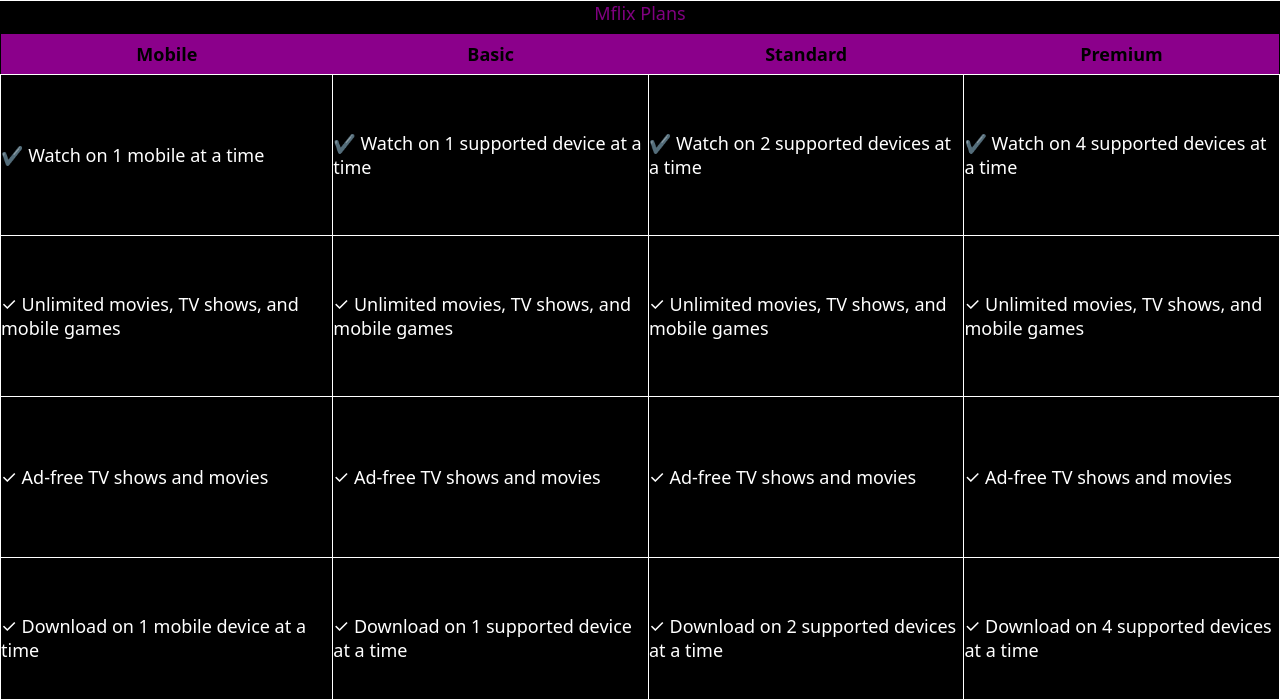
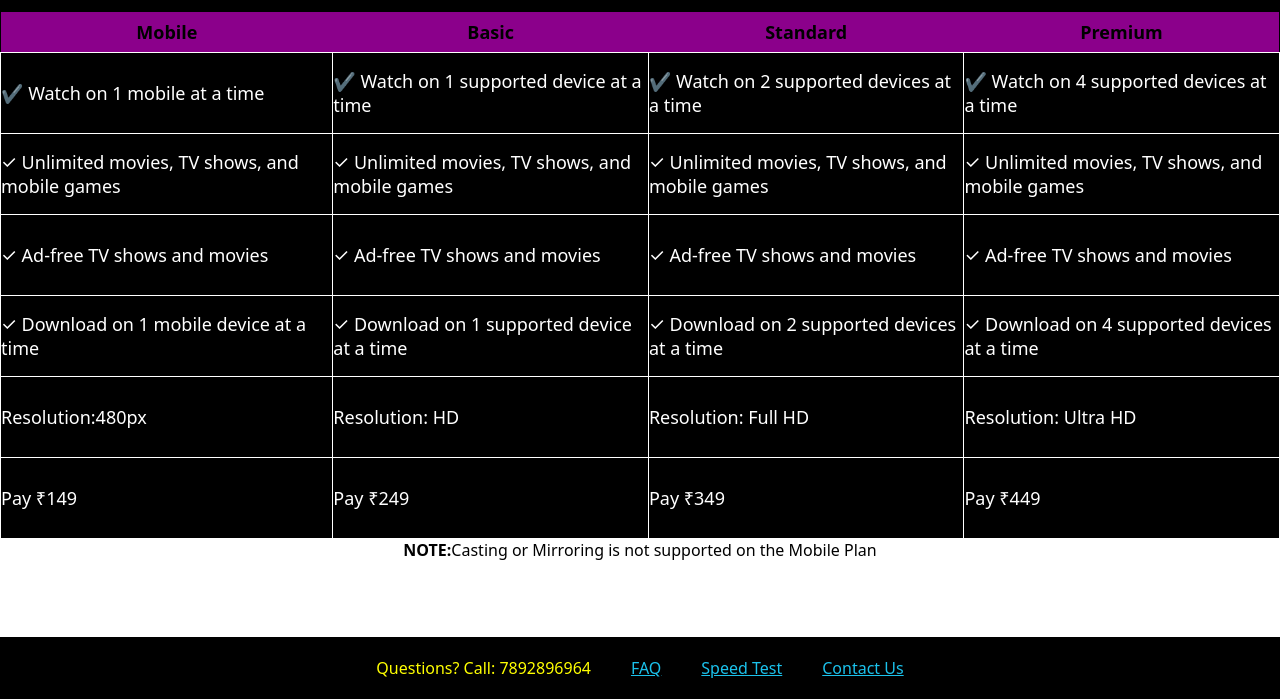
Before and after one commit to nishanthdmello/Netflix-Clone, a React app: page /plans in a window 1280 px wide. Shown: the part 101-800 px from the top of the page. Built offline with nearby package versions, Linux system fonts and the light colour scheme; a web font is replaced by a local one.

Commit message:
plans updated

```diff
--- a/src/Plans/Plans.css
+++ b/src/Plans/Plans.css
@@ -10,7 +10,7 @@
 }
 table {
     border: 1px solid black;
-    width:100%;
+    /* width:100%; */
     border-collapse: collapse;
     background-color: hotpink;
 }
@@ -26,7 +26,7 @@
     font-size: large;
 }
 table td {
-    height:20vh;
+    height:10vh;
     border: 1px solid white;
     background-color: black;
     color: white;
--- a/src/Plans/Plans.jsx
+++ b/src/Plans/Plans.jsx
@@ -108,9 +108,10 @@
       <div className="navbar">
         <Navbar />
       </div>
-      <br />
       <Plans />
-      <Footer />
+      <div style={{ position: "absolute", bottom: "0px", width: "100vw", }}>
+        <Footer />
+      </div>
     </div>
   );
 }
```
